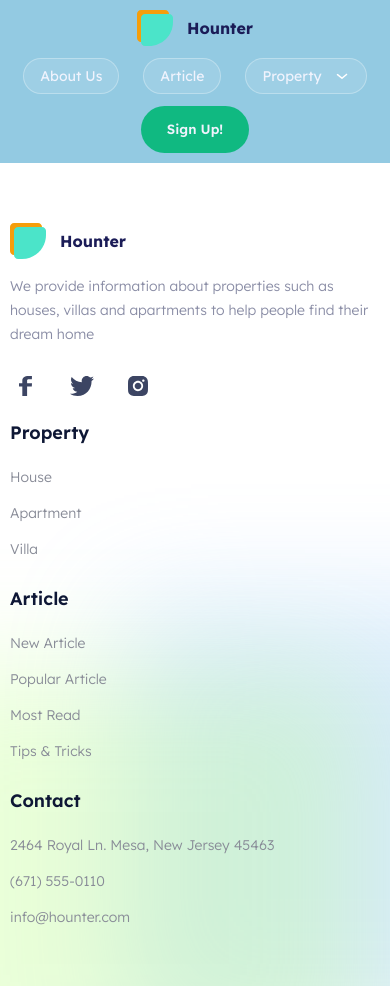
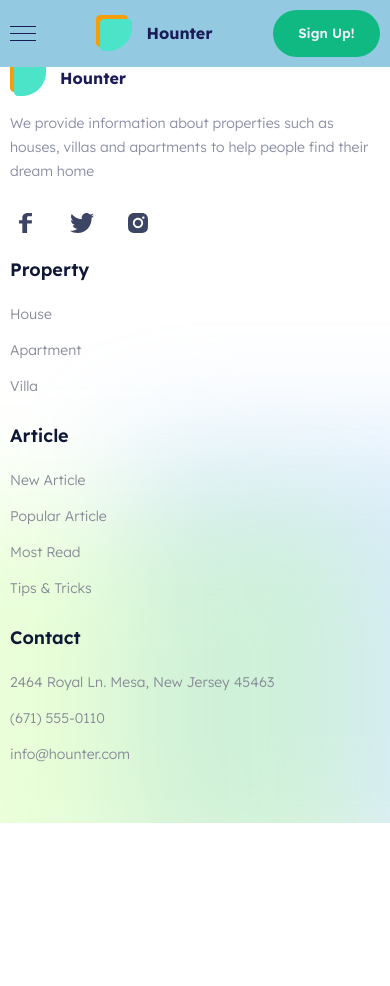
Before and after one commit to SkyKeyUA/landingTaskFromRemS, a React (Create React App) app: page / in a window 390 px wide. After the commit the page ends 844 px from the top, so only its background shows below. Built offline with nearby package versions, Linux system fonts and the light colour scheme.

Commit message:
menu burger was added and Info swiper was changed

```diff
--- a/src/components/Header/Header.module.scss
+++ b/src/components/Header/Header.module.scss
@@ -14,6 +14,11 @@
   }
   @media (max-width: 1099.98px) {
     background: #93cae2;
+    z-index: 4;
+    position: fixed;
+    width: 100%;
+    left: 0;
+    top: 0;
   }
   @media (max-width: 767.98px) {
     padding: 10px;
@@ -31,17 +36,12 @@
   display: flex;
   justify-content: space-between;
   align-items: center;
-  @media (max-width: 1099.98px) {
-    min-height: 90px;
-  }
-  @media (max-width: 767.98px) {
-    flex-direction: column;
-  }
 }
 
 // .header__logo
 
 .logo {
+  z-index: 5;
   a {
     display: flex;
     justify-content: center;
@@ -79,10 +79,7 @@
   // .menu__list
 
   &__list {
-    display: flex;
-    justify-content: center;
     align-items: center;
-    flex-wrap: wrap;
     a,
     a:visited,
     span {
@@ -92,6 +89,18 @@
     }
     @media (min-width: 767.98px) {
       margin-right: 44px;
+      display: flex;
+      justify-content: center;
+      align-items: center;
+      flex-wrap: wrap;
+    }
+    @media (max-width: 767.98px) {
+      a,
+      a:visited,
+      span {
+        width: 100%;
+        height: 100%;
+      }
     }
   }
 
@@ -142,10 +151,16 @@
           transition: all 0.3s ease 0s;
         }
       }
+      @media (max-width: 767.98px) {
+        span {
+          padding: 8px 16px;
+        }
+      }
     }
   }
 
   &__btn {
+    z-index: 5;
     padding: 13px 25.5px;
     line-height: 1.57;
     background: $mainGreenColor;
@@ -182,6 +197,11 @@
       opacity: 1;
       visibility: visible;
     }
+    @media (max-width: 767.98px) {
+      &.open {
+        width: 100%;
+      }
+    }
   }
   &__link {
     padding: 12px;
@@ -217,3 +237,97 @@
     }
   }
 }
+
+@media (max-width: 767.98px) {
+  .icon-menu {
+    display: block;
+    position: relative;
+    width: 1.875rem;
+    height: 1.125rem;
+    cursor: pointer;
+    z-index: 5;
+    background: unset;
+  }
+
+  .icon-menu span,
+  .icon-menu::before,
+  .icon-menu::after {
+    content: '';
+    -webkit-transition: all 0.3s ease 0s;
+    -o-transition: all 0.3s ease 0s;
+    transition: all 0.3s ease 0s;
+    right: 0;
+    position: absolute;
+    width: 100%;
+    height: 0.125rem;
+    background-color: $mainDarkColor;
+  }
+
+  .icon-menu::before {
+    top: 0;
+  }
+
+  .icon-menu::after {
+    bottom: 0;
+  }
+
+  .icon-menu span {
+    top: calc(50% - 0.0625rem);
+  }
+
+  .menu-open span {
+    width: 0;
+  }
+
+  .menu-open::before {
+    top: calc(50% - 0.0625rem);
+    -webkit-transform: rotate(-45deg);
+    -ms-transform: rotate(-45deg);
+    transform: rotate(-45deg);
+  }
+
+  .menu-open::after {
+    bottom: calc(50% - 0.0625rem);
+    -webkit-transform: rotate(45deg);
+    -ms-transform: rotate(45deg);
+    transform: rotate(45deg);
+  }
+
+  .menu__list {
+    background-color: $mainDarkColor;
+    position: fixed;
+    width: 100%;
+    height: 100%;
+    left: 0;
+    top: 0;
+    overflow: auto;
+    padding: 8.125rem 0rem 1.25rem 0rem;
+    opacity: 0;
+    visibility: hidden;
+    -webkit-transition: all 0.3s ease 0s;
+    -o-transition: all 0.3s ease 0s;
+    transition: all 0.3s ease 0s;
+    text-align: center;
+  }
+
+  .menu__list::after {
+    content: '';
+    background-color: #93cae2;
+    position: fixed;
+    top: 0;
+    left: 0;
+    width: 100%;
+    height: 75px;
+  }
+
+  .open__list {
+    opacity: 1;
+    visibility: visible;
+    z-index: 4;
+  }
+}
+@media (min-width: 767.98px) {
+  .icon-menu {
+    display: none;
+  }
+}
--- a/src/components/Header/index.tsx
+++ b/src/components/Header/index.tsx
@@ -26,11 +26,20 @@ const menuItems: MenuItem[] = [
 
 export const Header: React.FC = () => {
   const [open, setOpen] = React.useState(false);
+  const [menuOpen, setMenuOpen] = React.useState(false);
   const toggleMenu = open ? `${styles.menu__link_arrow} ${styles.open}` : styles.menu__link_arrow;
   return (
     <header className={styles.root}>
       <div className={styles.container}>
         <div className={styles.body}>
+          <button
+            onClick={() => setMenuOpen(!menuOpen)}
+            type="button"
+            className={
+              menuOpen ? `${styles['icon-menu']} ${styles['menu-open']}` : styles['icon-menu']
+            }>
+            <span></span>
+          </button>
           <div className={styles.logo}>
             <Link to="/landingTaskFromRemS/">
               <SvgIcon size={36} src={IconsEnum.logo} />
@@ -38,7 +47,7 @@ export const Header: React.FC = () => {
             </Link>
           </div>
           <nav className={styles.menu}>
-            <ul className={styles.menu__list}>
+            <ul className={`${styles.menu__list} ${menuOpen ? styles.open__list : ''}`}>
               {menuItems.map((obj, index) => (
                 <li className={obj.submenu ? toggleMenu : styles.menu__link} key={index}>
                   {obj.submenu ? (
--- a/src/components/Home/Content/Info/Slider/index.tsx
+++ b/src/components/Home/Content/Info/Slider/index.tsx
@@ -52,8 +52,6 @@ export const InfoSlider: React.FC = () => {
       className={styles.swiper}
       spaceBetween={16}
       loop={true}
-      noSwiping={true}
-      noSwipingClass={styles.swiper}
       autoplay={{
         delay: 3000,
         disableOnInteraction: false,
--- a/src/components/Home/Reviews/index.tsx
+++ b/src/components/Home/Reviews/index.tsx
@@ -65,12 +65,12 @@ export const Reviews: React.FC = () => {
         <div className={`home__title ${styles.title}`}>What Our User Say About Us</div>
         <div className={styles.body}>
           <Swiper
+            className={styles.swiper}
             spaceBetween={56}
             slidesPerView={1}
             loop={true}
             pagination={true}
             initialSlide={1}
-            className={styles.swiper}
             modules={[Pagination]}>
             {CardReviews.map((obj, i) => (
               <SwiperSlide key={i}>
```
Also changed, not shown: 2 other files (tests, documents, lock files or other folders).
